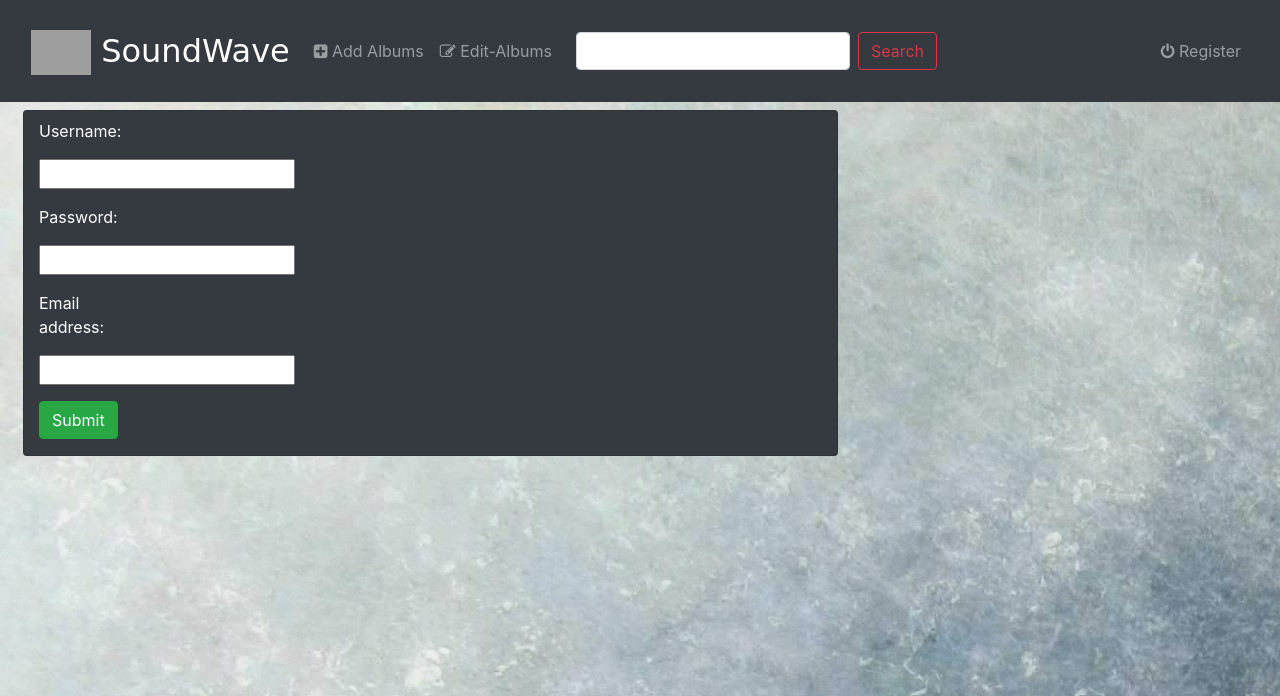
After one commit to Gurupada-Chakraborty/django_sessions, a Django app: page /music/register/ in a window 1280 px wide. The commit adds this page. Shown: the top 696 px of the page. Run offline with Django 3.2, Linux system fonts and the light colour scheme; some libraries are stand-ins or nearby versions; some web fonts are replaced; grey boxes are pictures that could not be loaded.

Commit message:
user_registration_structure

```diff
--- /dev/null
+++ b/Music/form.py
@@ -0,0 +1,11 @@
+#creating user form model
+from django.contrib.auth.models import User
+from django import forms
+
+#class based model form
+class UserForm(forms.ModelForm):
+    password = forms.CharField(widget=forms.PasswordInput)
+
+    class Meta: #info about class
+            model = User
+            fields = ['username', 'password', 'email']
--- a/Music/templates/Music/base.html
+++ b/Music/templates/Music/base.html
@@ -40,7 +40,7 @@
         </form>
         <div class="ml-auto">
         <ul class="nav navbar-nav">
-            <li class="nav-item"><a class="nav-link" href="#"><i class="fa fa-power-off"></i> Logout</a> </li>
+            <li class="nav-item"><a class="nav-link" href="{% url 'Music:register-user' %}"><i class="fa fa-power-off"></i> Register</a> </li>
         </ul>
         </div>
 
--- /dev/null
+++ b/Music/templates/Music/registration.html
@@ -0,0 +1,24 @@
+{% extends 'Music/base.html' %}
+{% block title %}User Registry{% endblock %}
+{% block body %}
+
+<div class="container-fluid">
+    <div class="row">
+         <div class="col-md-8 col-sm-12">
+             <div class="card mt-2 ml-2 bg-dark text-white">
+
+                 <form action="{% url 'Music:register-user' %}" class="form-horizontal" method="post" style="display : inline;" enctype="multipart/form-data">
+                    {% csrf_token %}
+                    {% include 'Music/form_template.html' %}
+                    <div class="form-group">
+                        <div class="col-sm-10 my-2">
+                            <button type="submit" class="btn btn-success">Submit</button>
+                        </div>
+                    </div>
+                 </form>
+          </div>
+         </div>
+    </div>
+</div>
+
+{% endblock %}
--- a/Music/urls.py
+++ b/Music/urls.py
@@ -25,4 +25,6 @@ urlpatterns = [
 
     re_path(r'^album/song/delete/(?P<pk>[0-9]+)/$', views.SongDelete.as_view(), name='del-song'),
 
+    re_path(r'^register/$', views.UserFormView.as_view(), name='register-user'),
+
     ]
--- a/Music/views.py
+++ b/Music/views.py
@@ -1,8 +1,11 @@
 from .models import Album, Song
 from django.views import generic
+from django.views.generic import View
+from django.contrib.auth import authenticate, login, logout
 from django.views.generic.edit import CreateView, UpdateView, DeleteView
 from django.urls import reverse_lazy
-from django.shortcuts import get_object_or_404, render
+from django.shortcuts import get_object_or_404, render, redirect
+from .form import UserForm
 
 class IndexView(generic.ListView):
     template_name = 'Music/index.html'
@@ -62,3 +65,38 @@ class SongDelete(DeleteView):
     model = Song
     fields = '__all__'
     success_url = reverse_lazy('Music:index')
+
+
+class UserFormView(View):
+    form_class = UserForm
+    template_name = 'Music/registration.html'
+
+    #gets the registration form
+    def get(self, request):
+        form = self.form_class(None)
+        return render(request, self.template_name, {'form': form})
+
+
+    #processes the registration form details to the database
+    def post(self, request):
+        form = self.form_class(request.POST)
+
+        if form.is_valid():
+            user = form.save(commit=False)
+
+            username = form.cleaned_data['username']
+            password = form.cleaned_data['password']
+            user.set_password(password)
+            user.save()
+
+            #authenticate the user and login
+            user = authenticate(username=username, password=password)
+
+            if user is not None:
+                if user.is_active:
+                    login(request, user)
+                    request.user.username
+                    return redirect('Music:index')
+
+        else:
+            return render(request, self.template_name, {'form': form})
```
Also changed, not shown: Music/templates/Music/edit-album.html (+5 -2 lines), db.sqlite3, media/b0ea0d0107d6f8fd1c7d320e99f47897.1000x1000x1_Nwfv22d.png (added).
